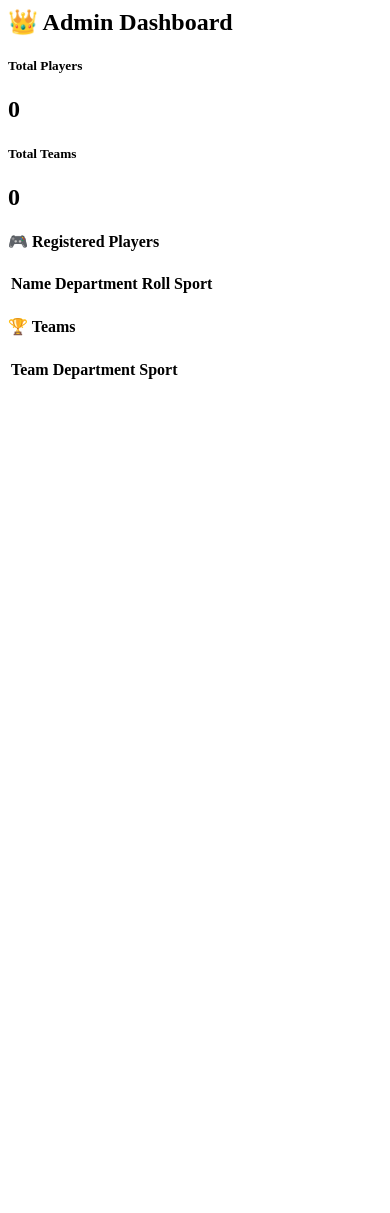
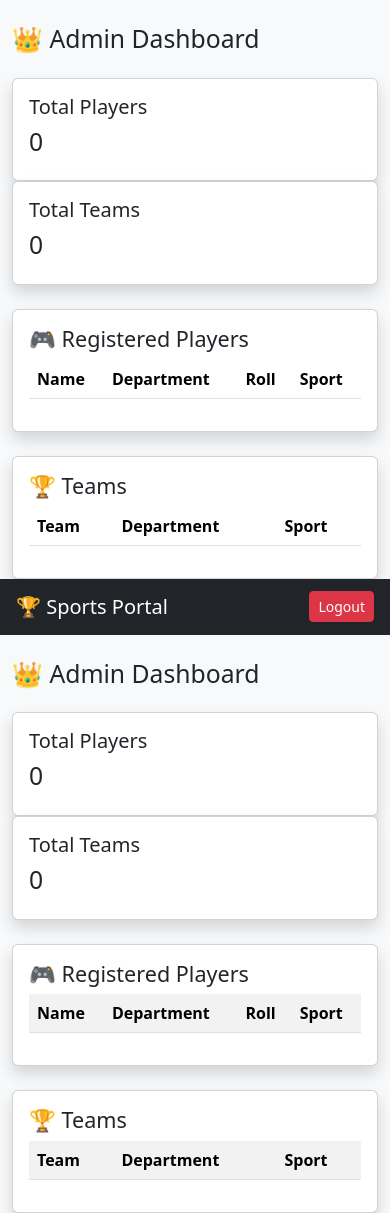
Before and after one commit to skzaid09/sports-portal-supabase, a Flask app: template backend/templates/admin/dashboard.html in a window 390 px wide. Before the commit the page ends 379 px from the top, so only its background shows below. Run offline with Flask 3, Linux system fonts and the light colour scheme; the template is opened without the code that fills it, so the values that code supplies are empty; parts of the project's set-up code (start-up, migrations or seed data) failed here and were passed over.

Commit message:
polish ad n co d3

````diff
--- a/backend/routes/coord.py
+++ b/backend/routes/coord.py
@@ -51,48 +51,62 @@
 
 #     return render_template("coord/dashboard.html")
 
-from flask import Blueprint, render_template, request, jsonify
+
+from flask import Blueprint, render_template, session, redirect, request, jsonify
+import requests
 import os
 
-coord_bp = Blueprint("coord", __name__, url_prefix="/coord")
+coord_bp = Blueprint("coord", **name**, url_prefix="/coord")
 
-# Supabase connection
 SUPABASE_URL = os.getenv("SUPABASE_URL")
-SUPABASE_KEY = os.getenv("SUPABASE_KEY")
+SUPABASE_KEY = os.getenv("SUPABASE_ANON_KEY")
 
-supabase = create_client(SUPABASE_URL, SUPABASE_KEY)
+HEADERS = {
+"apikey": SUPABASE_KEY,
+"Authorization": f"Bearer {SUPABASE_KEY}",
+"Content-Type": "application/json"
+}
 
+# LOGIN
 
-# =========================
-# Coordinator dashboard
-# =========================
+@coord_bp.route("/login")
+def login():
+return render_template("coord/login.html")
+
+# DASHBOARD
+
 @coord_bp.route("/dashboard")
 def dashboard():
-    # Load matches from Supabase
-    res = supabase.table("matches").select("*").execute()
-    matches = res.data if res.data else []
+if "user" not in session or session["user"]["role"] != "coord":
+return redirect("/coord/login")
 
-    return render_template("coord/dashboard.html", matches=matches)
+```
+matches = requests.get(
+    f"{SUPABASE_URL}/rest/v1/matches?select=*",
+    headers=HEADERS
+).json()
 
+return render_template("coord/dashboard.html", matches=matches)
+```
 
-# =========================
-# Save match to Supabase
-# =========================
-@coord_bp.route("/api/schedule-match", methods=["POST"])
-def schedule_match():
-    data = request.get_json()
+# SAVE MATCH
 
-    try:
-        supabase.table("matches").insert({
-            "event": data["event"],
-            "team1": data["team1"],
-            "team2": data["team2"],
-            "date": data["date"],
-            "status": "Scheduled"
-        }).execute()
+@coord_bp.route("/api/schedule", methods=["POST"])
+def schedule():
+data = request.json
 
-        return jsonify({"success": True})
+```
+res = requests.post(
+    f"{SUPABASE_URL}/rest/v1/matches",
+    headers=HEADERS,
+    json={
+        "event": data["event"],
+        "team1": data["team1"],
+        "team2": data["team2"],
+        "date": data["date"],
+        "status": "Scheduled"
+    }
+)
 
-    except Exception as e:
-        print("MATCH ERROR:", e)
-        return jsonify({"success": False})
+return jsonify({"success": True})
+```
--- a/backend/templates/admin/dashboard.html
+++ b/backend/templates/admin/dashboard.html
@@ -140,3 +140,74 @@
 </div>
 
 </div>
+
+
+{% extends "base.html" %}
+
+{% block content %}
+
+<h2 class="mb-4">👑 Admin Dashboard</h2>
+
+<div class="row mb-4">
+  <div class="col-md-6">
+    <div class="card p-3 shadow">
+      <h5>Total Players</h5>
+      <h2>{{ players|length }}</h2>
+    </div>
+  </div>
+
+  <div class="col-md-6">
+    <div class="card p-3 shadow">
+      <h5>Total Teams</h5>
+      <h2>{{ teams|length }}</h2>
+    </div>
+  </div>
+</div>
+
+<!-- PLAYERS -->
+
+<div class="card p-3 shadow mb-4">
+  <h4>🎮 Registered Players</h4>
+<table class="table table-striped">
+<tr>
+    <th>Name</th>
+    <th>Department</th>
+    <th>Roll</th>
+    <th>Sport</th>
+</tr>
+
+{% for p in players %}
+
+<tr>
+    <td>{{ p.name }}</td>
+    <td>{{ p.department }}</td>
+    <td>{{ p.roll_no }}</td>
+    <td>{{ p.sport }}</td>
+</tr>
+{% endfor %}
+</table>
+</div>
+
+<!-- TEAMS -->
+
+<div class="card p-3 shadow">
+  <h4>🏆 Teams</h4>
+<table class="table table-striped">
+<tr>
+    <th>Team</th>
+    <th>Department</th>
+    <th>Sport</th>
+</tr>
+
+{% for t in teams %}
+
+<tr>
+    <td>{{ t.team_name }}</td>
+    <td>{{ t.department }}</td>
+    <td>{{ t.sport }}</td>
+</tr>
+{% endfor %}
+</table>
+</div>
+
+{% endblock %}
--- /dev/null
+++ b/backend/templates/base.html
@@ -0,0 +1,21 @@
+<!DOCTYPE html>
+
+<html lang="en">
+<head>
+    <meta charset="UTF-8">
+    <title>Sports Portal</title>
+    <link href="https://cdn.jsdelivr.net/npm/bootstrap@5.3.2/dist/css/bootstrap.min.css" rel="stylesheet">
+</head>
+<body class="bg-light">
+
+<nav class="navbar navbar-dark bg-dark px-3">
+    <span class="navbar-brand">🏆 Sports Portal</span>
+    <a href="/logout" class="btn btn-danger btn-sm">Logout</a>
+</nav>
+
+<div class="container mt-4">
+    {% block content %}{% endblock %}
+</div>
+
+</body>
+</html>
````
Also changed, not shown: backend/routes/admin.py (+66 -38 lines), backend/templates/coord/dashboard.html (+65 -0 lines).
